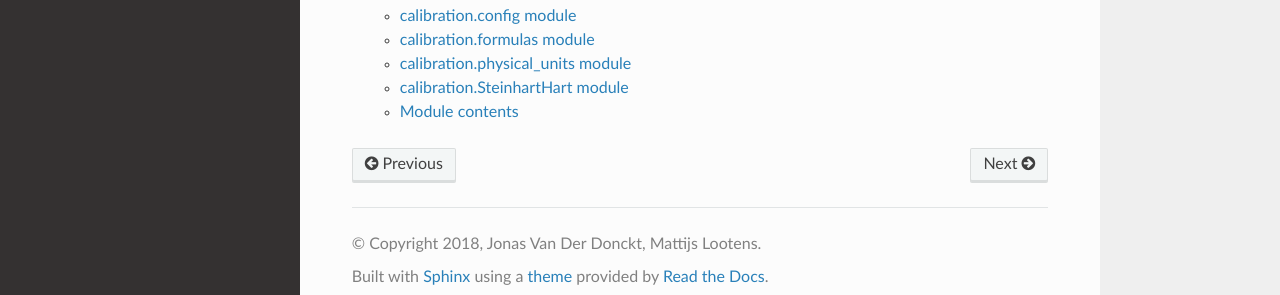
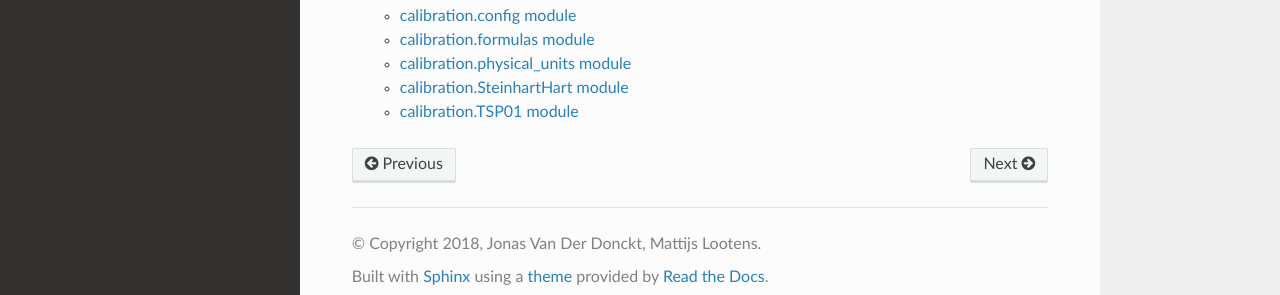
Before and after one commit to jonasvdd/NTC-calibration, a Sphinx documentation site: the page built from sphinx/modules.rst, in a window 1280 px wide. Shown: the part 237-532 px from the top of the page. Built offline with Sphinx 7.4.7 and the Read the Docs theme 2.0.0, drawn with Linux system fonts in a browser that asks for light colours.

Commit message:
cleaned sphinx

```diff
--- a/sphinx/calibration.rst
+++ b/sphinx/calibration.rst
@@ -49,10 +49,10 @@ calibration.SteinhartHart module
     :show-inheritance:
 
 
-Module contents
----------------
+calibration.TSP01 module
+-------------------------
 
-.. automodule:: calibration
+.. automodule:: calibration.TSP01
     :members:
     :undoc-members:
     :show-inheritance:
--- a/sphinx/index.rst
+++ b/sphinx/index.rst
@@ -13,6 +13,11 @@ Welcome to NTC-calibration's documentation!
 
    modules
 
+.. automodule:: main
+    :members:
+    :undoc-members:
+    :show-inheritance:
+
 Indices and tables
 ==================
 
```
